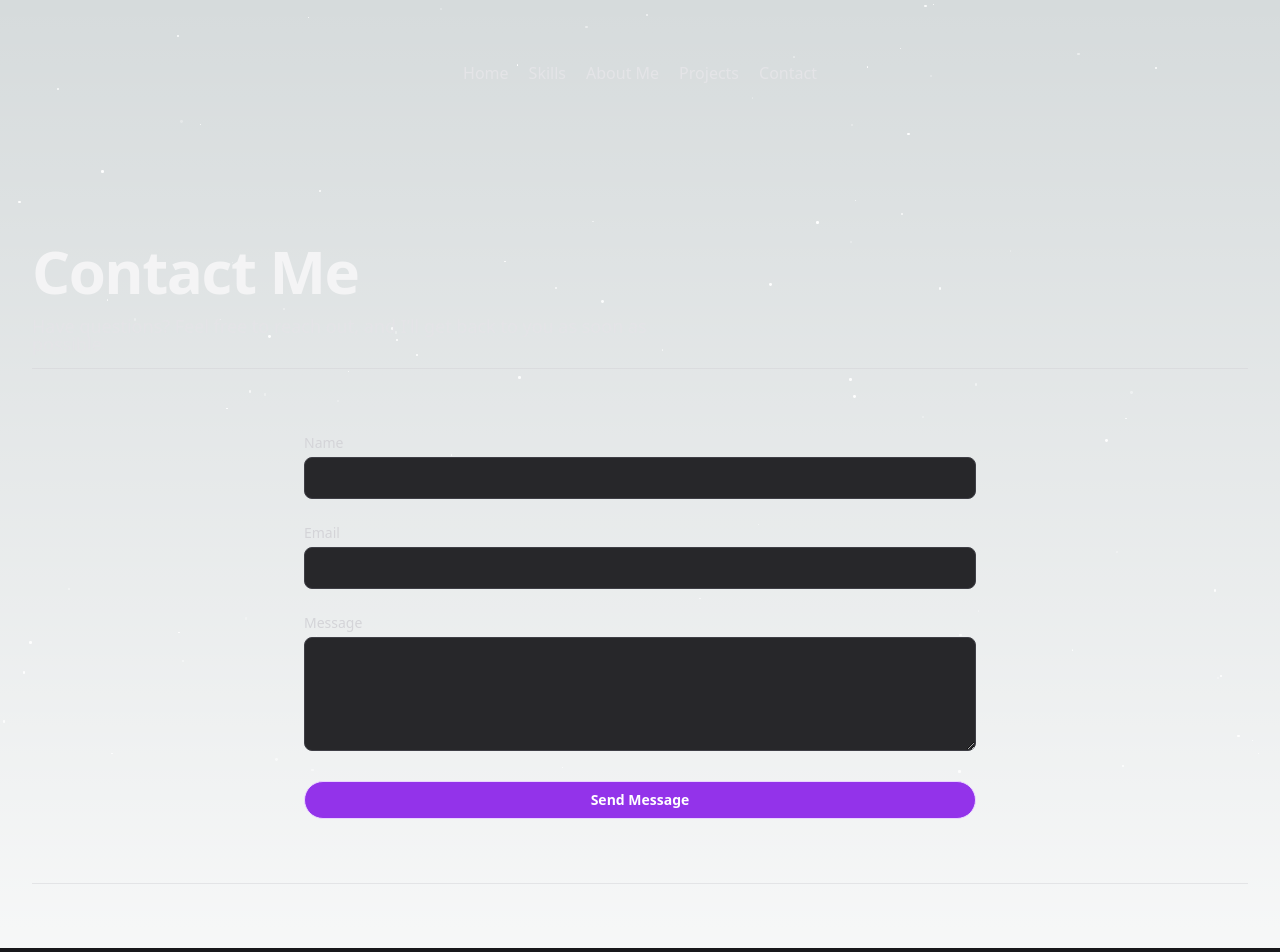
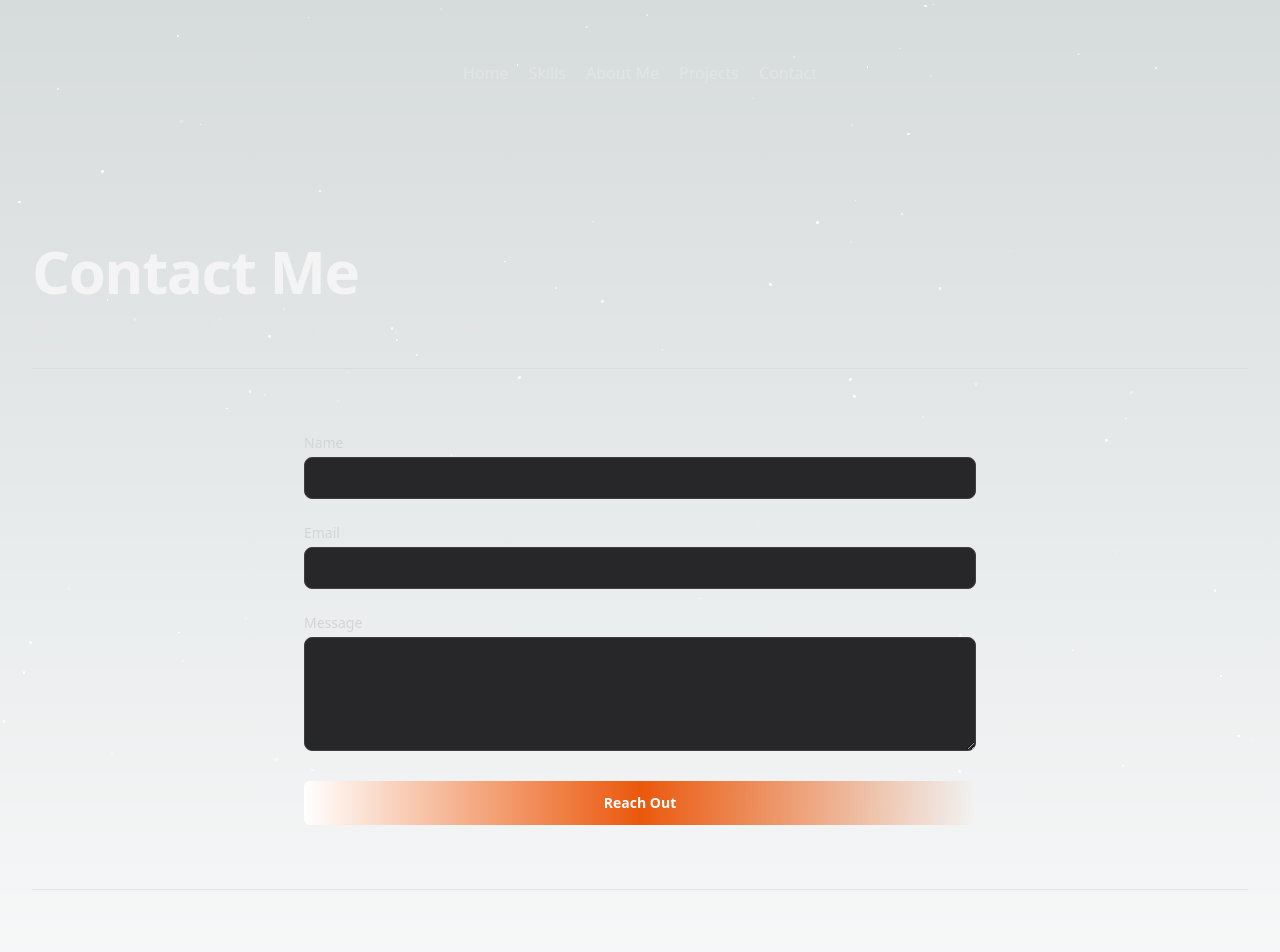
Before and after one commit to john-sprague/code-by-spraguejdev, a React (Vite) app: page /contact in a window 1280 px wide. Shown: the top 952 px of the page. Built offline with nearby package versions, Linux system fonts and the light colour scheme.

Commit message:
refactor(contact): update button to use the reusable button

```diff
--- a/src/routes/Contact.tsx
+++ b/src/routes/Contact.tsx
@@ -1,5 +1,7 @@
 import { useState, ChangeEvent, FormEvent } from "react";
 import TitleSection from "../components/TitleSection";
+import Button from "../components/Button";
+
 interface FormData {
   name: string;
   email: string;
@@ -94,13 +96,15 @@ const Contact: React.FC = () => {
               className="w-full mt-1 px-4 py-2 border border-zinc-700 bg-zinc-800 rounded-lg text-white focus:ring-2 focus:ring-purple-600"
             />
           </div>
-
-          <button
+          <Button variant="gradient" size="lg">
+            Reach Out
+          </Button>
+          {/* <button
             type="submit"
             className="w-full py-2 text-sm font-semibold text-white bg-purple-600 border border-purple-200 rounded-full hover:bg-purple-700 focus:ring-2 focus:ring-purple-600 focus:ring-offset-2"
           >
             Send Message
-          </button>
+          </button> */}
         </form>
 
         <div className="w-full h-px bg-zinc-300/50 my-6 animate-fade-in" />
```
